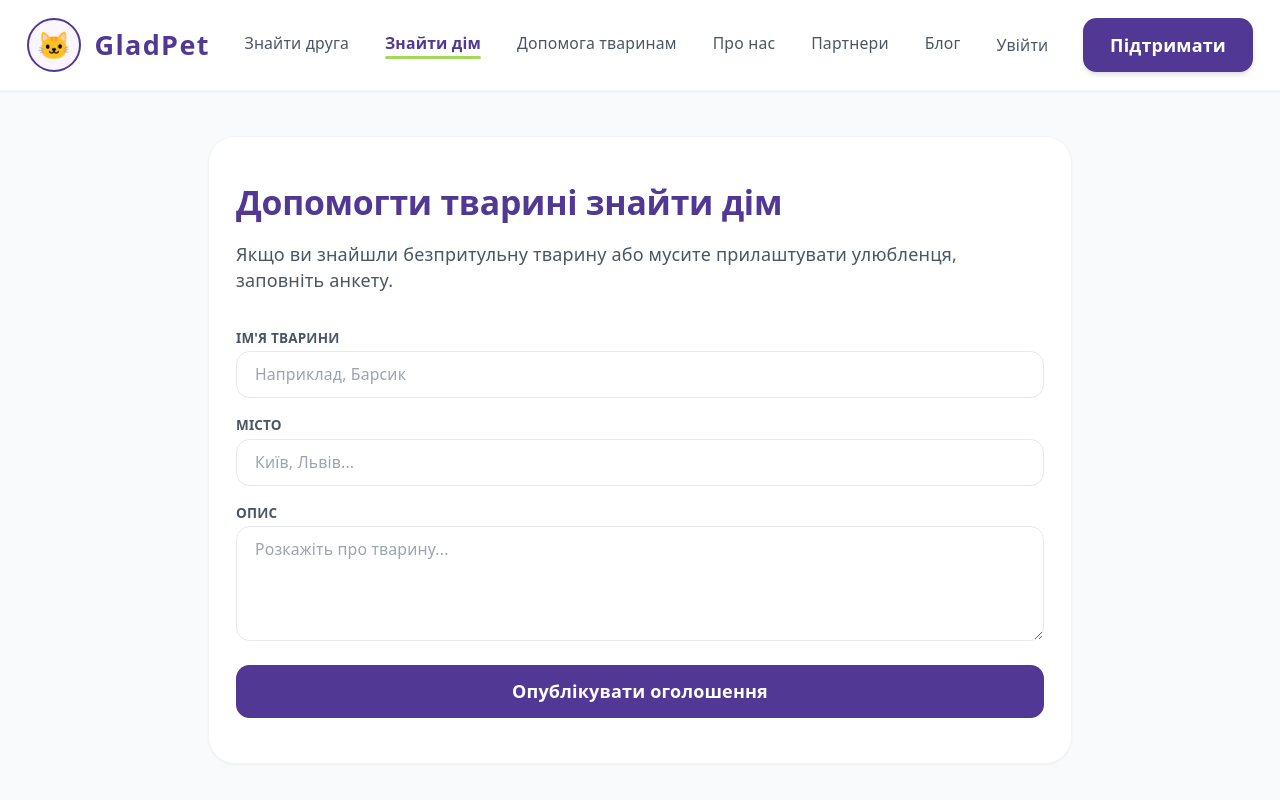
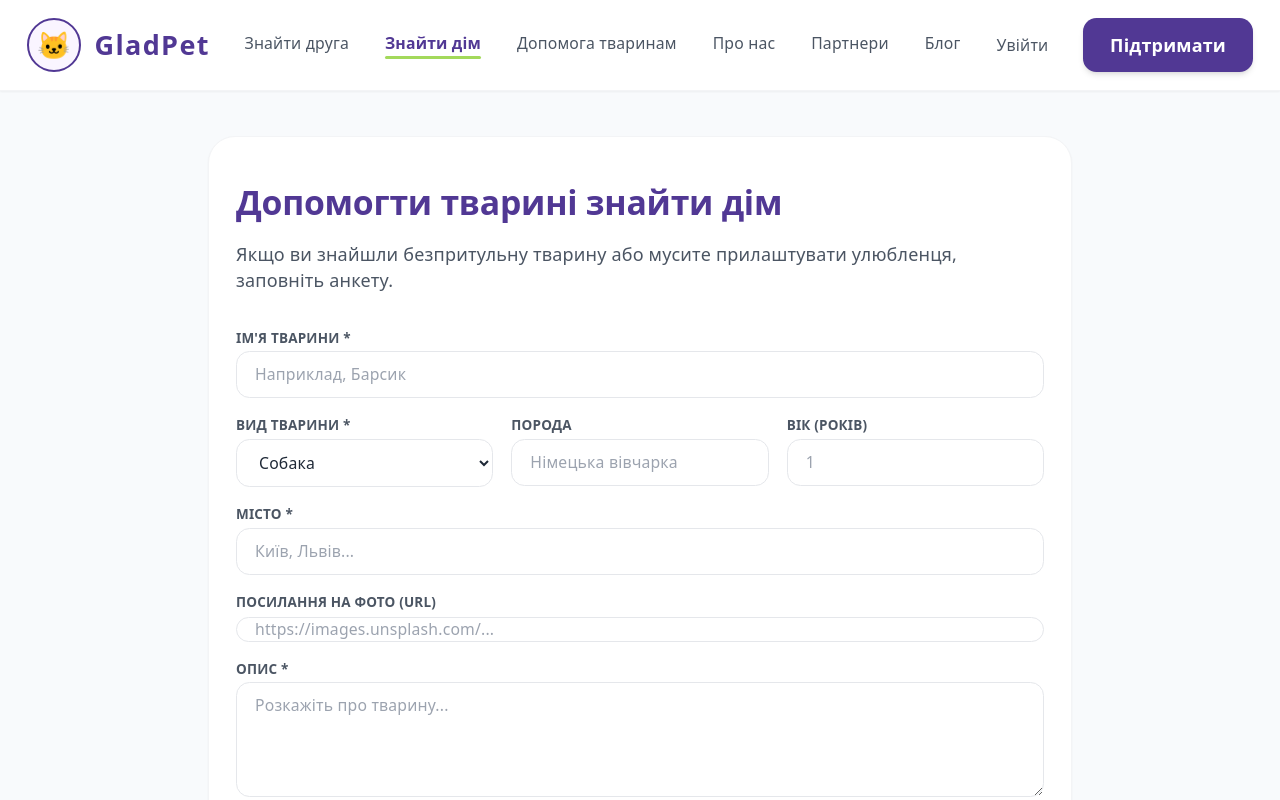
Before and after one commit to igorzpciti-afk/animal-shelter, a React (Vite) app in the folder client/: page /find-home in a window 1280 px wide. Shown: the top 800 px of the page. Built offline with nearby package versions, Linux system fonts and the light colour scheme.

Commit message:
оновив

```diff
--- a/client/src/pages/FindHome.jsx
+++ b/client/src/pages/FindHome.jsx
@@ -1,26 +1,145 @@
-import React from 'react';
+import React, { useState } from 'react';
 
 export default function FindHome() {
+    const [formData, setFormData] = useState({
+        name: '',
+        species: 'Собака', // або кіт за замовчуванням
+        breed: '',
+        age: '',
+        city: '',
+        description: '',
+        imageUrl: ''
+    });
+    const [submitting, setSubmitting] = useState(false);
+
+    const handleSubmit = async (e) => {
+        e.preventDefault();
+        setSubmitting(true);
+
+        const apiUrl = import.meta.env.VITE_API_URL || 'https://00fitkp3-7240.euw.devtunnels.ms';
+
+        try {
+            const response = await fetch(`${apiUrl}/api/Animals`, {
+                method: 'POST',
+                headers: {
+                    'Content-Type': 'application/json',
+                },
+                body: JSON.stringify({
+                    name: formData.name,
+                    species: formData.species,
+                    breed: formData.breed || 'Не вказано',
+                    age: Number(formData.age) || 1,
+                    city: formData.city,
+                    description: formData.description,
+                    imageUrl: formData.imageUrl || 'https://images.unsplash.com/photo-1543466835-00a7907e9de1?auto=format&fit=crop&w=600&q=80'
+                }),
+            });
+
+            if (response.ok) {
+                alert('Анкету успішно надіслано та опубліковано!');
+                setFormData({ name: '', species: 'Собака', breed: '', age: '', city: '', description: '', imageUrl: '' });
+            } else {
+                alert('Помилка при збереженні на сервері.');
+            }
+        } catch (err) {
+            console.error('Помилка мережі:', err);
+            alert('Не вдалося зєднатися з сервером. Перевірте чи запущений бекенд.');
+        } finally {
+            setSubmitting(false);
+        }
+    };
+
     return (
         <div className="max-w-3xl mx-auto px-6 py-10 bg-white rounded-3xl shadow-sm border border-gray-100 my-10">
             <h2 className="text-3xl font-bold text-[#513894] mb-4">Допомогти тварині знайти дім</h2>
             <p className="text-gray-600 mb-8">Якщо ви знайшли безпритульну тварину або мусите прилаштувати улюбленця, заповніть анкету.</p>
 
-      <form onSubmit={(e) => { e.preventDefault(); alert('Анкету успішно надіслано на модерацію!'); }} className="space-y-4">
+            <form onSubmit={handleSubmit} className="space-y-4">
                 <div>
-          <label className="block text-xs font-bold uppercase text-gray-600 mb-1">Ім'я тварини</label>
-          <input required type="text" placeholder="Наприклад, Барсик" className="w-full border border-gray-200 rounded-xl px-4 py-2.5 text-sm focus:ring-2 focus:ring-[#513894] focus:outline-none" />
+                    <label className="block text-xs font-bold uppercase text-gray-600 mb-1">Ім'я тварини *</label>
+                    <input
+                        required
+                        type="text"
+                        placeholder="Наприклад, Барсик"
+                        value={formData.name}
+                        onChange={e => setFormData({ ...formData, name: e.target.value })}
+                        className="w-full border border-gray-200 rounded-xl px-4 py-2.5 text-sm focus:ring-2 focus:ring-[#513894] focus:outline-none"
+                    />
+                </div>
+
+                <div className="grid grid-cols-1 md:grid-cols-3 gap-4">
+                    <div>
+                        <label className="block text-xs font-bold uppercase text-gray-600 mb-1">Вид тварини *</label>
+                        <select
+                            value={formData.species}
+                            onChange={e => setFormData({ ...formData, species: e.target.value })}
+                            className="w-full border border-gray-200 rounded-xl px-4 py-2.5 text-sm bg-white focus:ring-2 focus:ring-[#513894] focus:outline-none">
+                            <option value="Собака">Собака</option>
+                            <option value="Кіт">Кіт</option>
+                        </select>
                     </div>
                     <div>
-          <label className="block text-xs font-bold uppercase text-gray-600 mb-1">Місто</label>
-          <input required type="text" placeholder="Київ, Львів..." className="w-full border border-gray-200 rounded-xl px-4 py-2.5 text-sm focus:ring-2 focus:ring-[#513894] focus:outline-none" />
+                        <label className="block text-xs font-bold uppercase text-gray-600 mb-1">Порода</label>
+                        <input
+                            type="text"
+                            placeholder="Німецька вівчарка"
+                            value={formData.breed}
+                            onChange={e => setFormData({ ...formData, breed: e.target.value })}
+                            className="w-full border border-gray-200 rounded-xl px-4 py-2.5 text-sm focus:ring-2 focus:ring-[#513894] focus:outline-none"
+                        />
                     </div>
                     <div>
-          <label className="block text-xs font-bold uppercase text-gray-600 mb-1">Опис</label>
-          <textarea required rows="4" placeholder="Розкажіть про тварину..." className="w-full border border-gray-200 rounded-xl px-4 py-2.5 text-sm focus:ring-2 focus:ring-[#513894] focus:outline-none"></textarea>
+                        <label className="block text-xs font-bold uppercase text-gray-600 mb-1">Вік (років)</label>
+                        <input
+                            type="number"
+                            placeholder="1"
+                            value={formData.age}
+                            onChange={e => setFormData({ ...formData, age: e.target.value })}
+                            className="w-full border border-gray-200 rounded-xl px-4 py-2.5 text-sm focus:ring-2 focus:ring-[#513894] focus:outline-none"
+                        />
                     </div>
-        <button type="submit" className="w-full bg-[#513894] hover:bg-[#412c75] text-white font-semibold py-3 rounded-xl transition">
-          Опублікувати оголошення
+                </div>
+
+                <div>
+                    <label className="block text-xs font-bold uppercase text-gray-600 mb-1">Місто *</label>
+                    <input
+                        required
+                        type="text"
+                        placeholder="Київ, Львів..."
+                        value={formData.city}
+                        onChange={e => setFormData({ ...formData, city: e.target.value })}
+                        className="w-full border border-gray-200 rounded-xl px-4 py-2.5 text-sm focus:ring-2 focus:ring-[#513894] focus:outline-none"
+                    />
+                </div>
+
+                <div>
+                    <label className="block text-xs font-bold uppercase text-gray-600 mb-1">Посилання на фото (URL)</label>
+                    <input
+                        type="text"
+                        placeholder="https://images.unsplash.com/..."
+                        value={formData.imageUrl}
+                        onChange={e => setFormData({ ...formData, imageUrl: e.target.value })}
+                        className="w-full border border-gray-200 rounded-xl px-4 py.5 text-sm focus:ring-2 focus:ring-[#513894] focus:outline-none"
+                    />
+                </div>
+
+                <div>
+                    <label className="block text-xs font-bold uppercase text-gray-600 mb-1">Опис *</label>
+                    <textarea
+                        required
+                        rows="4"
+                        placeholder="Розкажіть про тварину..."
+                        value={formData.description}
+                        onChange={e => setFormData({ ...formData, description: e.target.value })}
+                        className="w-full border border-gray-200 rounded-xl px-4 py-2.5 text-sm focus:ring-2 focus:ring-[#513894] focus:outline-none"
+                    ></textarea>
+                </div>
+
+                <button
+                    type="submit"
+                    disabled={submitting}
+                    className="w-full bg-[#513894] hover:bg-[#412c75] text-white font-semibold py-3 rounded-xl transition disabled:opacity-50">
+                    {submitting ? 'Відправка...' : 'Опублікувати оголошення'}
                 </button>
             </form>
         </div>
```
Lines whose indentation alone changed are shown as unchanged.
